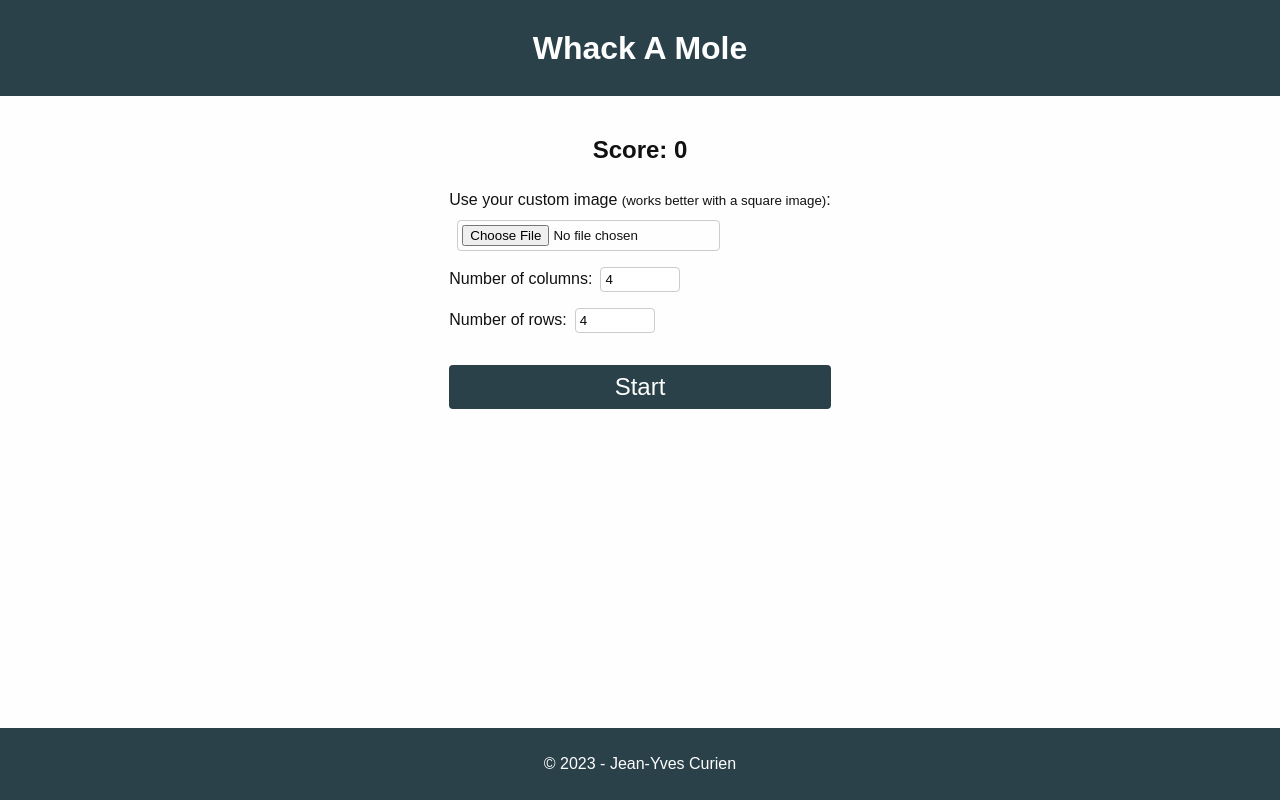
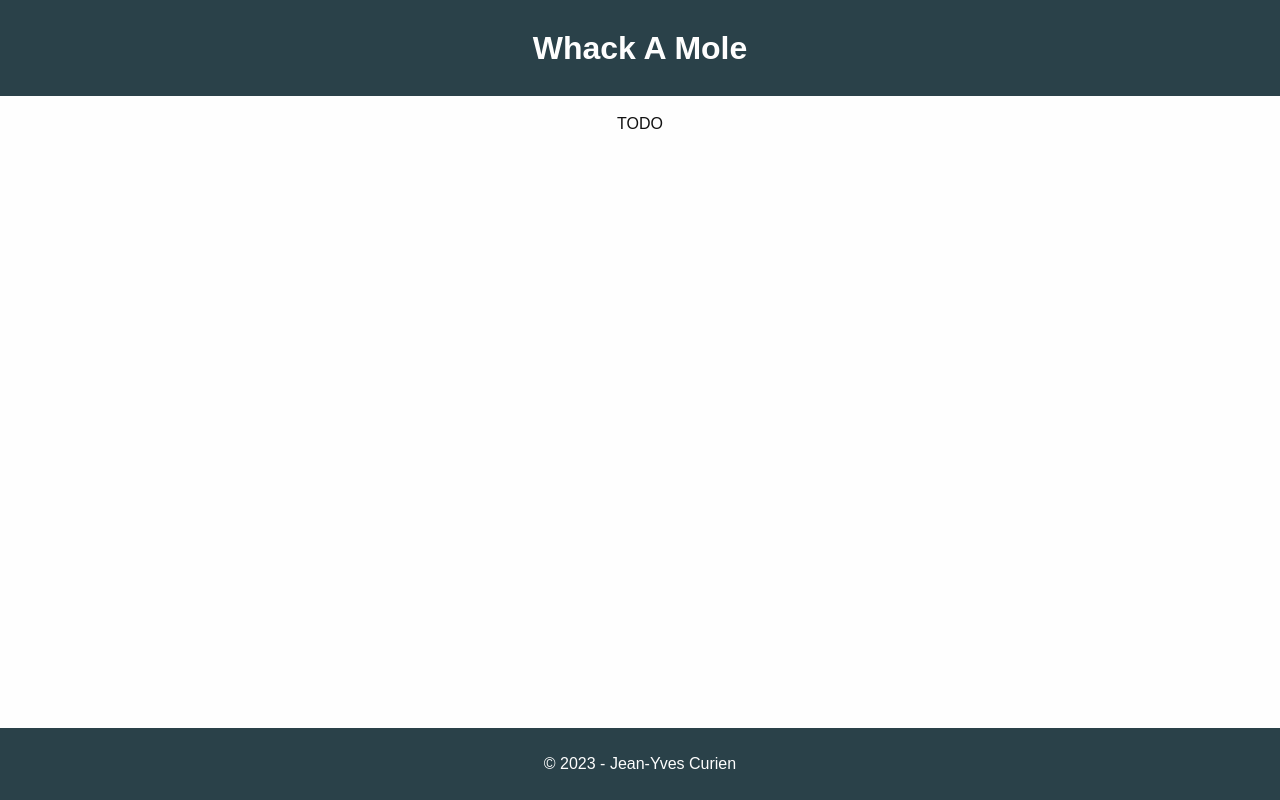
Before and after one commit to jycurien/whack-a-mole, a React (Vite) app: page / in a window 1280 px wide. Built offline with nearby package versions, Linux system fonts and the light colour scheme.

Commit message:
start branch

```diff
--- a/src/components/Config.jsx
+++ /dev/null
@@ -1,43 +0,0 @@
-const Config = ({ handleImageChange, columns, setColumns, rows, setRows }) => {
-  return (
-    <div>
-      <div>
-        <label htmlFor='image'>
-          Use your custom image{' '}
-          <small>(works better with a square image)</small>:
-        </label>
-        <br />
-        <input
-          id='image'
-          type='file'
-          onChange={handleImageChange}
-          placeholder=''
-        />
-      </div>
-      <div>
-        <label htmlFor='columns'>Number of columns:</label>
-        <input
-          id='columns'
-          type='number'
-          min={3}
-          max={6}
-          value={columns}
-          onChange={(e) => setColumns(Math.min(6, Math.max(3, e.target.value)))}
-        />
-      </div>
-      <div>
-        <label htmlFor='rows'>Number of rows:</label>
-        <input
-          id='rows'
-          type='number'
-          min={3}
-          max={6}
-          value={rows}
-          onChange={(e) => setRows(Math.min(6, Math.max(3, e.target.value)))}
-        />
-      </div>
-    </div>
-  )
-}
-
-export default Config
--- a/src/components/Countdown.jsx
+++ /dev/null
@@ -1,37 +0,0 @@
-import { useState, useEffect } from 'react'
-
-const Countdown = ({ endGame, gameOver }) => {
-  const [countdown, setCountdown] = useState(null)
-
-  useEffect(() => {
-    setCountdown(30)
-  }, [])
-
-  useEffect(() => {
-    let timeout = null
-    if (countdown && !gameOver) {
-      timeout = setTimeout(() => {
-        setCountdown(countdown - 1)
-      }, 1000)
-    }
-
-    if (countdown === 0) {
-      endGame()
-    }
-
-    return () => {
-      if (timeout) {
-        clearTimeout(timeout)
-      }
-    }
-  }, [countdown])
-
-  return (
-    <div className='countdown'>
-      <span>⏳</span>
-      {countdown}
-    </div>
-  )
-}
-
-export default Countdown
--- a/src/components/Game.jsx
+++ b/src/components/Game.jsx
@@ -1,143 +1,5 @@
-import { useState, useEffect } from 'react'
-import Countdown from './Countdown'
-import Config from './Config'
-
 const Game = () => {
-  const [score, setScore] = useState(0)
-  const [columns, setColumns] = useState(4)
-  const [rows, setRows] = useState(4)
-  const [moles, setMoles] = useState([])
-  const [gameOver, setGameOver] = useState(true)
-  const [moleTimeout, setMoleTimeout] = useState(null)
-  const [fileDataURL, setFileDataURL] = useState(null)
-
-  const startGame = () => {
-    setScore(0)
-    setMoles([])
-    setGameOver(false)
-    generateMoles()
-    setMoleTimeout(
-      setTimeout(() => {
-        activateMole()
-      }, Math.floor(Math.random() * 600 + 400))
-    )
-  }
-
-  const generateMoles = () => {
-    const newMoles = []
-    for (let i = 0; i < columns * rows; i++) {
-      newMoles.push({ id: i, active: false })
-    }
-    setMoles(newMoles)
-  }
-
-  const activateMole = () => {
-    const moleIndex = Math.floor(Math.random() * columns * rows)
-    setMoles((prevMoles) => {
-      const updatedMoles = [...prevMoles]
-      updatedMoles[moleIndex].hit = false
-      updatedMoles[moleIndex].active = true
-      return updatedMoles
-    })
-    setMoleTimeout(
-      setTimeout(() => {
-        deactivateMole(moleIndex)
-      }, Math.floor(Math.random() * 600 + 400))
-    )
-  }
-
-  const deactivateMole = (index) => {
-    setMoles((prevMoles) => {
-      const updatedMoles = [...prevMoles]
-      updatedMoles[index].active = false
-      return updatedMoles
-    })
-    setMoleTimeout(
-      setTimeout(() => {
-        activateMole()
-      }, Math.floor(Math.random() * 600 + 400))
-    )
-  }
-
-  const handleMoleClick = (index) => {
-    setMoles((prevMoles) => {
-      const updatedMoles = [...prevMoles]
-      updatedMoles[index].hit = true
-      return updatedMoles
-    })
-    setScore(score + 1)
-    deactivateMole(index)
-  }
-
-  const endGame = () => {
-    setGameOver(true)
-  }
-
-  const handleImageChange = (e) => {
-    const file = e.target.files[0]
-    if (file) {
-      const fileReader = new FileReader()
-      fileReader.onload = (e) => {
-        const { result } = e.target
-        if (result) {
-          setFileDataURL(result)
-        }
-      }
-      fileReader.readAsDataURL(file)
-    }
-  }
-
-  useEffect(() => {
-    return () => {
-      clearTimeout(moleTimeout)
-    }
-  }, [moles, gameOver])
-
-  return (
-    <main>
-      <h2>Score: {score}</h2>
-      {gameOver ? (
-        <>
-          <Config
-            handleImageChange={handleImageChange}
-            columns={columns}
-            setColumns={setColumns}
-            rows={rows}
-            setRows={setRows}
-          />
-          <button onClick={startGame}>Start</button>
-        </>
-      ) : (
-        <>
-          <Countdown endGame={endGame} gameOver={gameOver} />
-          <div
-            className='mole-container'
-            style={{
-              gridTemplateColumns: `repeat(${columns}, 1fr)`,
-              gridTemplateRows: `repeat(${rows}, 1fr)`,
-            }}
-          >
-            {moles.map((mole, index) => (
-              <div
-                key={mole.id}
-                className={`mole ${mole.active ? 'active' : ''}`}
-              >
-                <div onClick={() => handleMoleClick(index)}>
-                  {mole.hit ? (
-                    '💥'
-                  ) : fileDataURL ? (
-                    <img src={fileDataURL} />
-                  ) : (
-                    '🐹'
-                  )}
-                </div>
-              </div>
-            ))}
-          </div>
-        </>
-      )}
-    </main>
-  )
+  return <main>TODO</main>
 }
 
 export default Game
```
